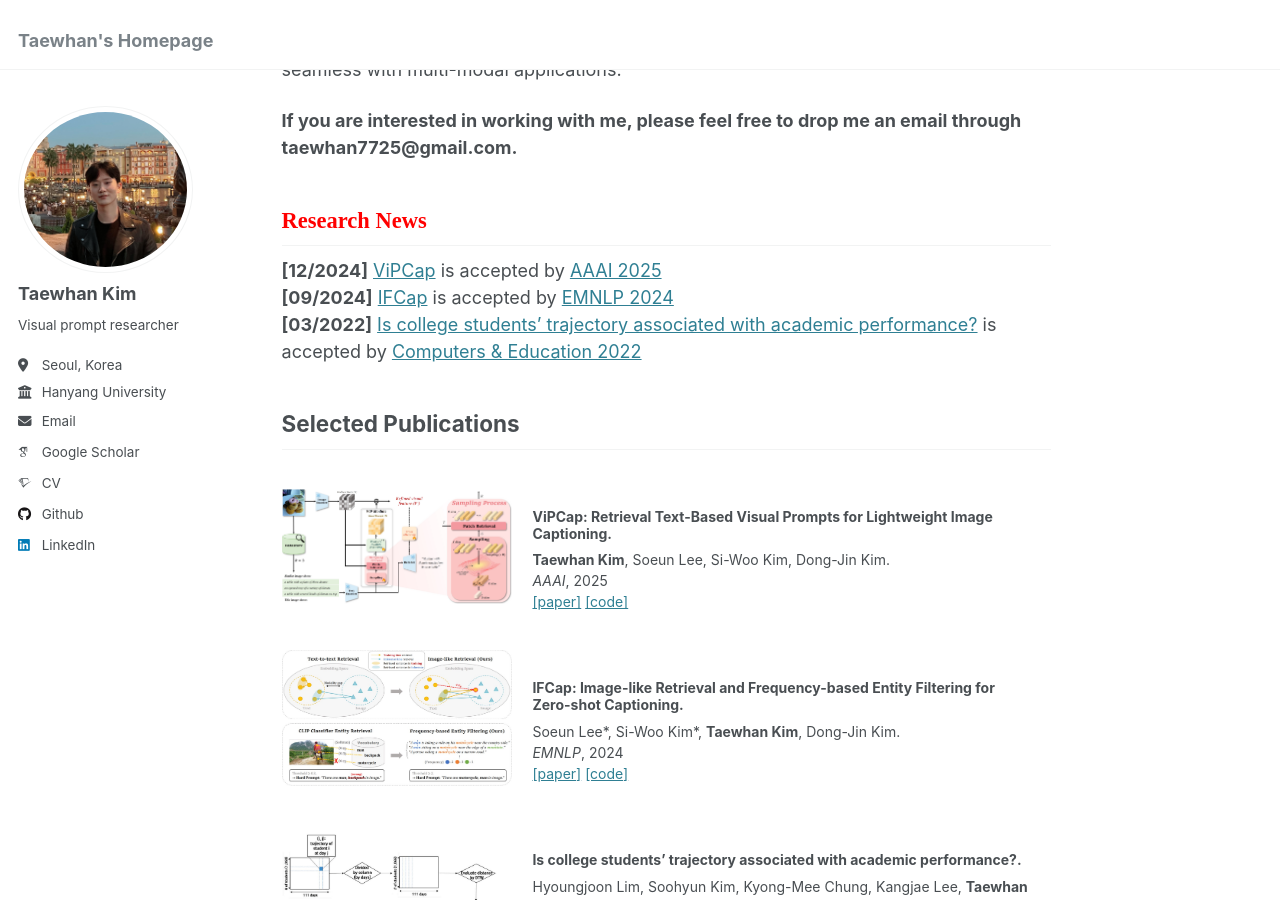
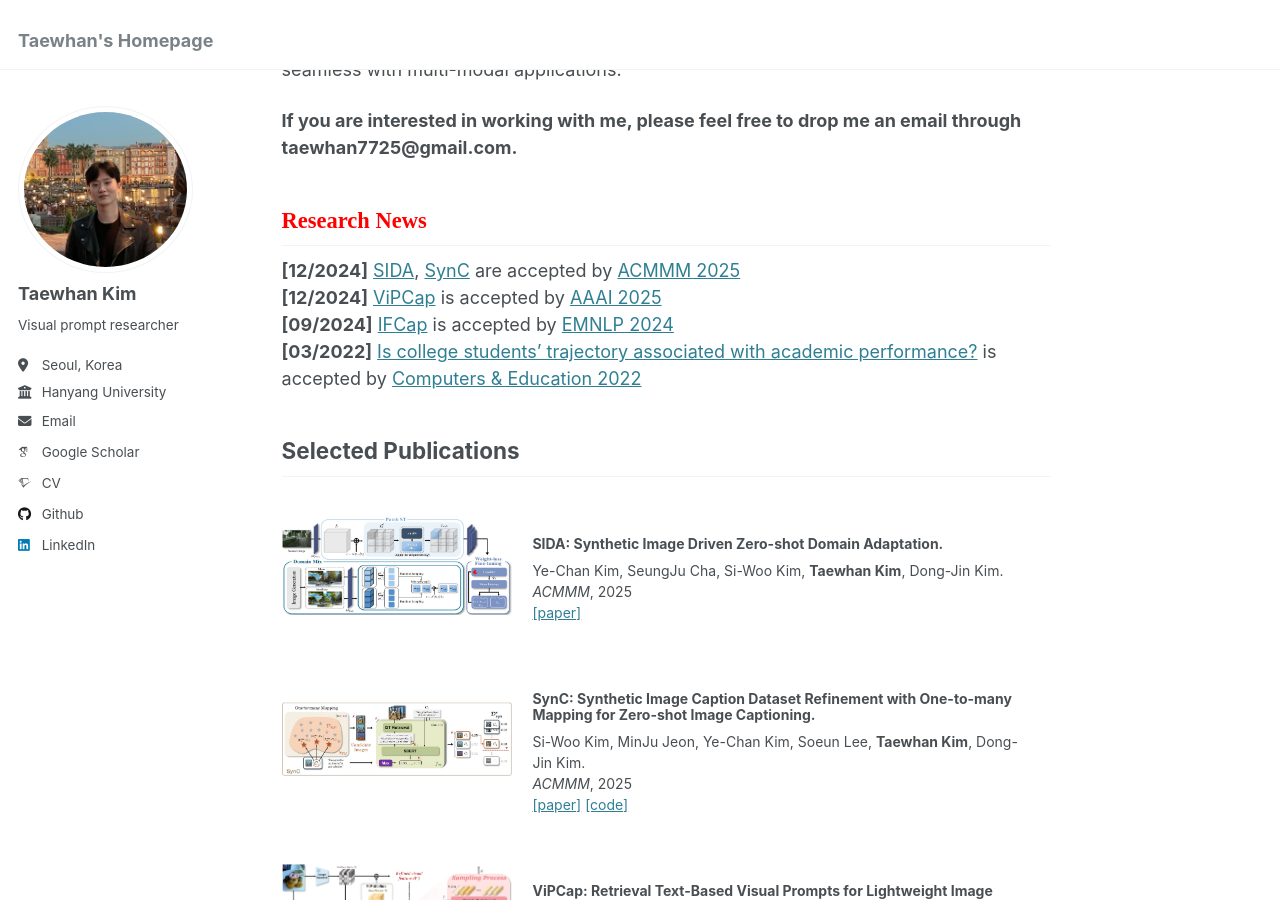
Before and after one commit to taewhankim/taewhankim.github.io, a Jekyll site: the page built from _pages/about.md, in a window 1280 px wide and 900 px high, scrolled down 303 px. Built offline with Jekyll 4.4.1, drawn with Linux system fonts in a browser that asks for light colours; some web fonts are replaced.

Commit message:
Update about.md

```diff
--- a/_pages/about.md
+++ b/_pages/about.md
@@ -15,6 +15,7 @@ My research interests span in computer vision, vision & language, generative mod
 **If you are interested in working with me, please feel free to drop me an email through taewhan7725@gmail.com.**
 
 <h2><span style="color:red; font-family:Papyrus">Research News</span></h2>
+**\[12/2024\]** [SIDA](https://arxiv.org/pdf/2507.18632), [SynC](https://arxiv.org/abs/2507.18616) are accepted by [ACMMM 2025](https://acmmm2025.org/) <br/>
 **\[12/2024\]** [ViPCap](https://arxiv.org/abs/2412.19289) is accepted by [AAAI 2025](https://aaai.org/) <br/>
 **\[09/2024\]** [IFCap](https://arxiv.org/abs/2409.18046) is accepted by [EMNLP 2024](https://2024.emnlp.org/) <br/>
 **\[03/2022\]** [Is college students’ trajectory associated with academic performance?](https://www.sciencedirect.com/science/article/abs/pii/S0360131521002748) is accepted by [Computers & Education 2022](https://www.sciencedirect.com/journal/computers-and-education) <br/>
@@ -88,6 +89,37 @@ table, td, th, tr {
 <table cellspacing="0" cellpadding="0">
 <tr>
 <td style="padding:0px;width:30%;vertical-align:middle">
+  <img src="../images/sida.JPG" height="100%" width="100%" style="border-style: none">
+</td>
+<td style="padding:20px;width:70%;vertical-align:middle">
+  <h3>SIDA: Synthetic Image Driven Zero-shot Domain Adaptation.</h3>
+  Ye-Chan Kim, SeungJu Cha, Si-Woo Kim, <b>Taewhan Kim</b>, Dong-Jin Kim.
+  <br>
+  <em>ACMMM</em>, 2025
+  <br>
+  <div>
+    <a href="https://arxiv.org/abs/2507.18632">[paper]</a>
+  </div>
+</td>
+</tr>
+<tr>
+<td style="padding:0px;width:30%;vertical-align:middle">
+  <img src="../images/sync.JPG" height="100%" width="100%" style="border-style: none">
+</td>
+<td style="padding:20px;width:70%;vertical-align:middle">
+  <h3>SynC: Synthetic Image Caption Dataset Refinement with One-to-many Mapping for Zero-shot Image Captioning.</h3>
+  Si-Woo Kim, MinJu Jeon, Ye-Chan Kim, Soeun Lee, <b>Taewhan Kim</b>, Dong-Jin Kim.
+  <br>
+  <em>ACMMM</em>, 2025
+  <br>
+  <div>
+    <a href="https://arxiv.org/abs/2507.18616">[paper]</a>
+    <a href="https://github.com/boreng0817/SynC">[code]</a>
+  </div>
+</td>
+</tr>
+<tr>
+<td style="padding:0px;width:30%;vertical-align:middle">
   <img src="../images/VipCap_teaser.jpg" height="100%" width="100%" style="border-style: none">
 </td>
 <td style="padding:20px;width:70%;vertical-align:middle">
```
